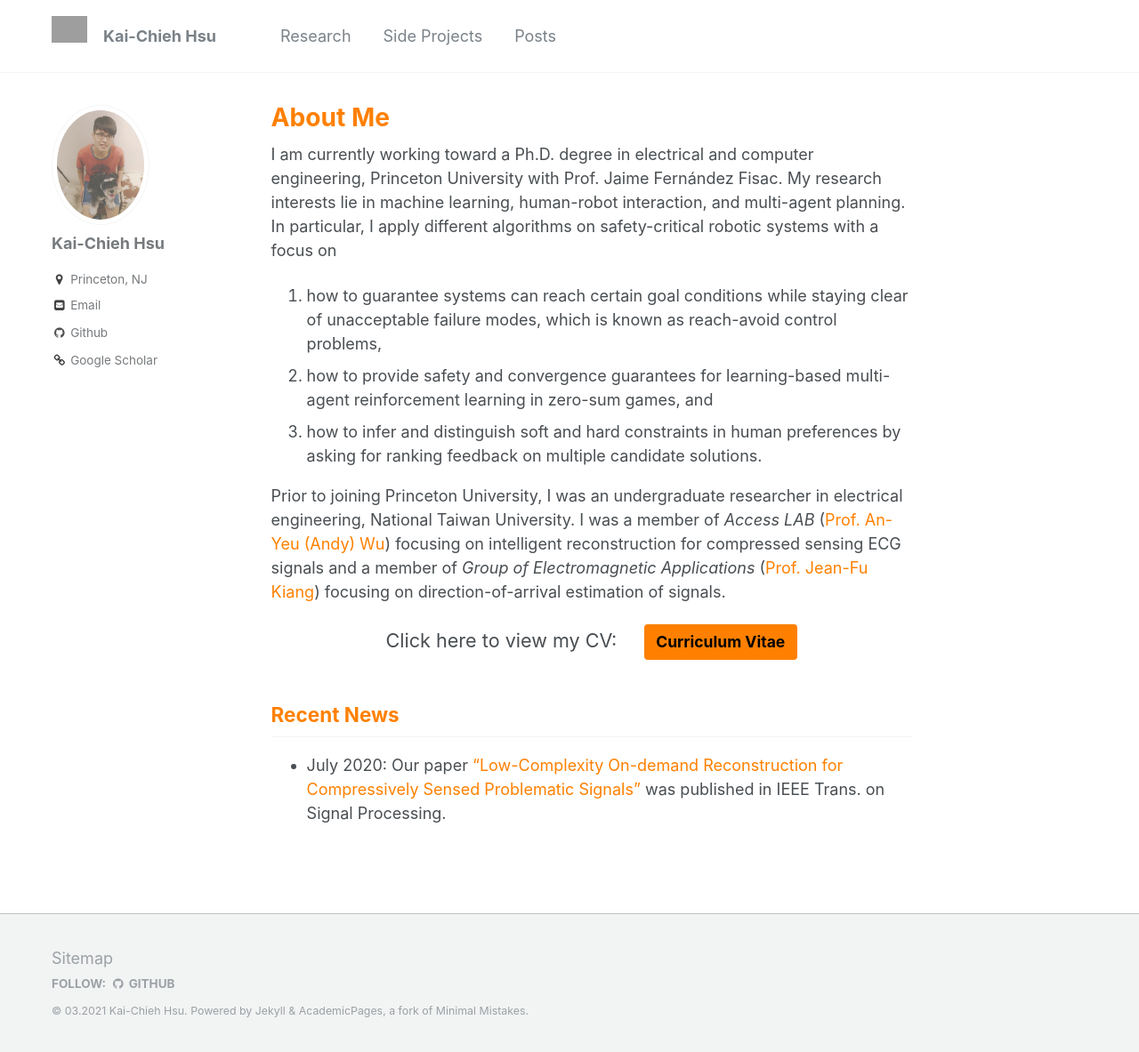
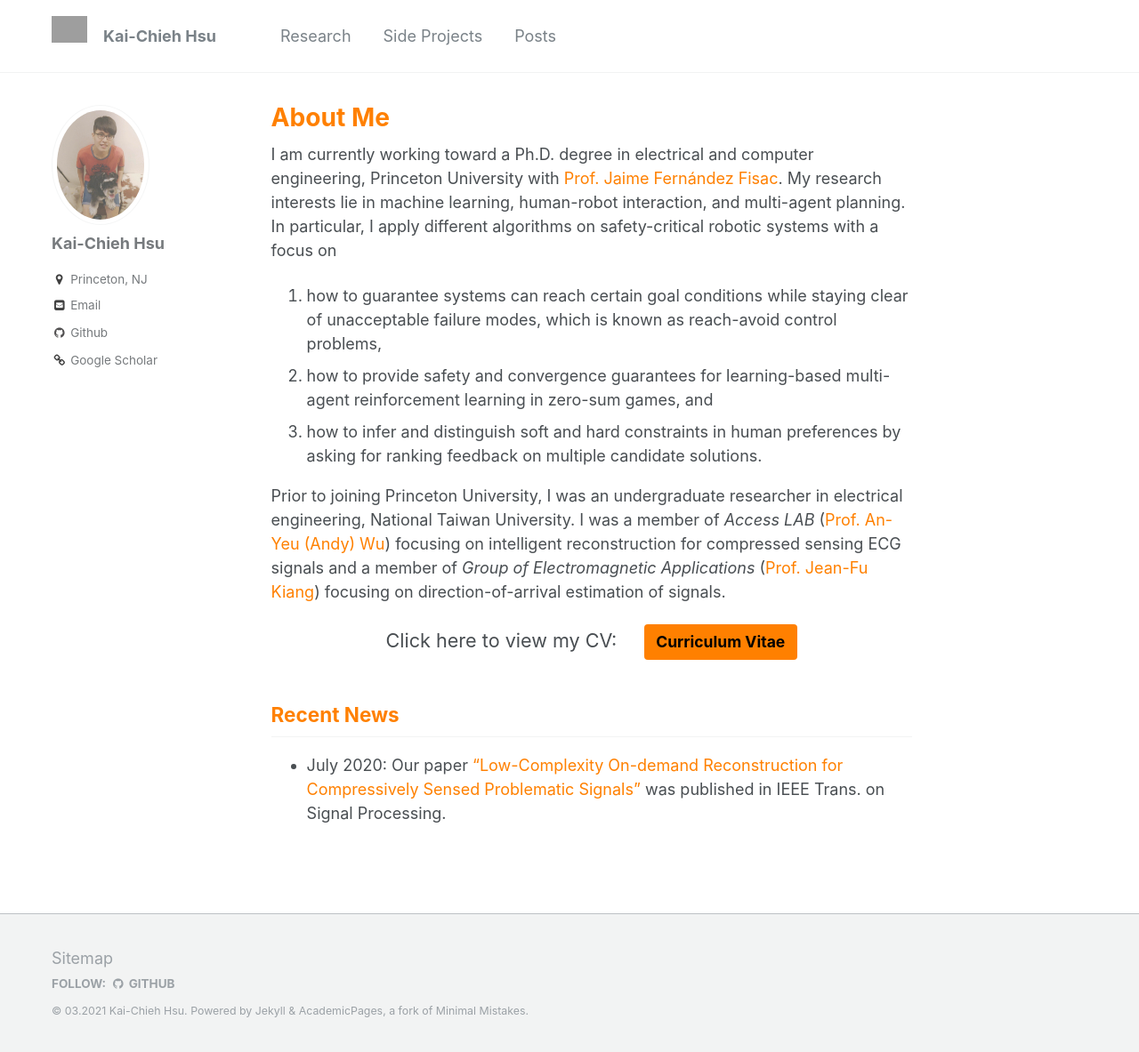
Before and after one commit to kaichiehhsu/kaichiehhsu.github.io, a Jekyll site: the page built from _pages/about.md, in a window 1280 px wide and 1183 px high. Shown: the whole window at 89% size. Built offline with Jekyll 4.4.1, drawn with Linux system fonts in a browser that asks for light colours.

Commit message:
hyperlink

```diff
--- a/_pages/about.md
+++ b/_pages/about.md
@@ -4,7 +4,7 @@ title: "About Me"
 author_profile: true
 ---
 
-I am currently working toward a Ph.D. degree in electrical and computer engineering, Princeton University with <span>Prof. Jaime Fernández Fisac</span>.
+I am currently working toward a Ph.D. degree in electrical and computer engineering, Princeton University with <a href="https://ece.princeton.edu/people/jaime-fernandez-fisac" style="color: rgb(255, 128, 0)"><span>Prof. Jaime Fernández Fisac</span></a>.
 My research interests lie in machine learning, human-robot interaction, and multi-agent planning.
 In particular, I apply different algorithms on safety-critical robotic systems with a focus on
 1. how to guarantee systems can reach certain goal conditions while staying clear of unacceptable failure modes, which is known as reach-avoid control problems,
```
